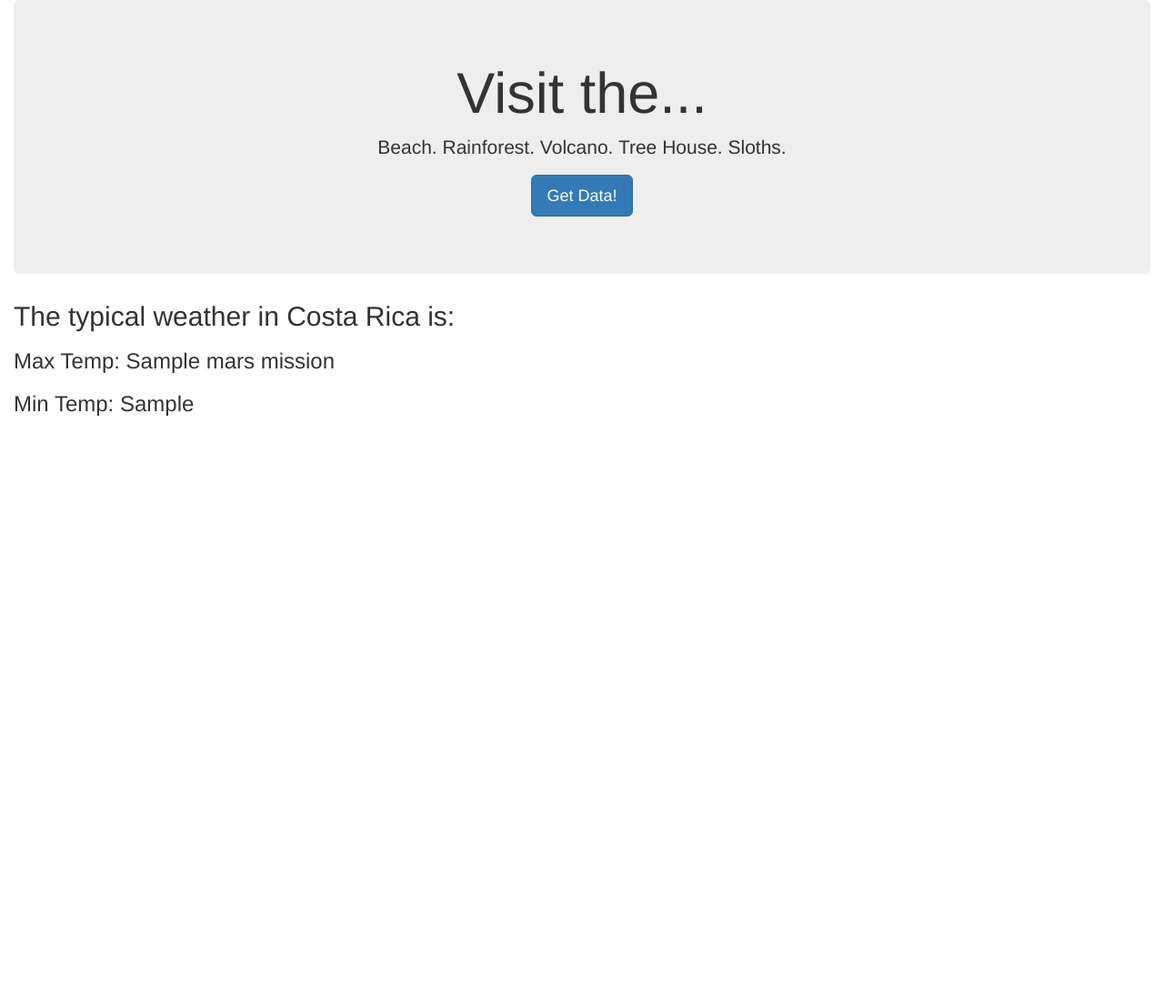
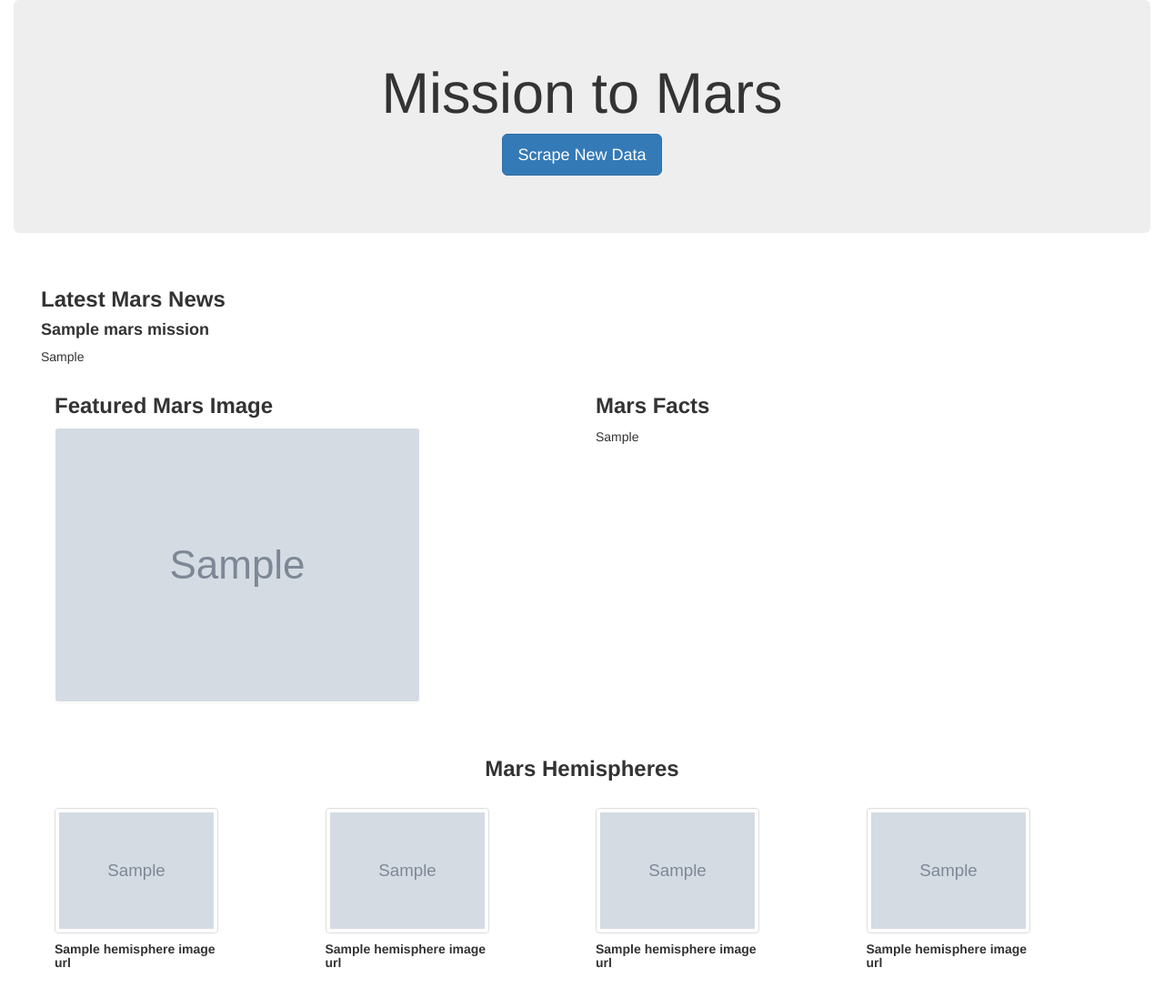
Before and after one commit to sherintm/web-scraping-challenge, a Flask app: page / in a window 1280 px wide. Shown: the whole page at 91% size. Before the commit the page ends 457 px from the top, so only its background shows below. Run offline with Flask 2, Linux system fonts and the light colour scheme; grey boxes marked "Sample" are stand-in pictures; a database or web service that is not in the repository returns one stand-in record (values such as "Sample title"); some libraries are stand-ins or nearby versions.

Commit message:
changes to index.html

```diff
--- a/Mission_to_Mars/app.py
+++ b/Mission_to_Mars/app.py
@@ -35,6 +35,5 @@
     return redirect("/", code=302)
     # Redirect back to home page
 
-
 if __name__ == "__main__":
     app.run(debug=True)
--- a/Mission_to_Mars/templates/index.html
+++ b/Mission_to_Mars/templates/index.html
@@ -5,23 +5,71 @@
   <meta charset="UTF-8">
   <meta name="viewport" content="width=device-width, initial-scale=1.0">
   <meta http-equiv="X-UA-Compatible" content="ie=edge">
-  <title>Costa Rica Weather</title>
+  <title>MissionToMars</title>
   <link rel="stylesheet" href="https://maxcdn.bootstrapcdn.com/bootstrap/3.3.7/css/bootstrap.min.css">
 </head>
 
 <body>
-  <div class="container-fluid">
-    <div class="jumbotron text-center">
-      <h1>Visit the...</h1>
-      <p>Beach. Rainforest. Volcano. Tree House. Sloths.</p>
-      <p><a class="btn btn-primary btn-lg" href="/scrape" role="button">Get Data!</a></p>
+    <div class="container-fluid">
+        <div class="jumbotron text-center">
+        <h1 class='title'>Mission to Mars</h1>
+        <p><a class="btn btn-primary btn-lg" href="/scrape" role="button">Scrape New Data</a></p>
+        </div>
+        <div class="row" style="padding: 10px 30px 10px;">
+            <div class="col-lg-12">
+            <h3><strong>Latest Mars News</strong></h3>
+            <h4><strong>{{ mars_data.news_title }}</strong></h4>
+            <p>{{ mars_data.news_p }}</p>
+                <div class="col-lg-6 col-md-6">
+            </div>
+        </div>
+            <div class="row" style="padding: 10px 30px 10px;">
+            <div class="col-lg-6 col-md-6">
+                <h3><strong>Featured Mars Image</strong></h3>
+                <img class="panel" src="{{mars_data.featured_image_url}}" alt="Mars Image">
+            </div>
+            <div class="col-lg-6">
+                <h3><strong>Mars Facts</strong></h3>
+                {{mars_data.mars_table | safe}}
+            </div>
+        </div>
+        <div class="row" style="padding: 10px 30px 10px;">
+            <h3 class="text-center"><strong>Mars Hemispheres</strong></h3>
+        </div>
+        <div class="row" style="padding: 10px 30px 10px;">
+            <div class="col-lg-3">
+                <div class="card border-primary mb-3" style="max-width: 18rem;">
+                    <img class="card-img-top img-thumbnail" src="{{mars_data.hemisphere_image_urls[0]['img_url']}}" alt="Card image cap">
+                    <div class="card-body">
+                      <h5 class="card-title"><strong>{{mars_data.hemisphere_image_urls[0]['title']}}</strong></h5>
+                    </div>
+                </div>
+            </div>
+            <div class="col-lg-3">
+                <div class="card border-primary mb-3" style="max-width: 18rem;">
+                    <img class="card-img-top img-thumbnail" src="{{mars_data.hemisphere_image_urls[0]['img_url']}}" alt="Card image cap">
+                    <div class="card-body">
+                      <h5 class="card-title"><strong>{{mars_data.hemisphere_image_urls[0]['title']}}</strong></h5>
+                    </div>
+                </div>
+            </div>
+            <div class="col-lg-3">
+                <div class="card border-primary mb-3" style="max-width: 18rem;">
+                    <img class="card-img-top img-thumbnail" src="{{mars_data.hemisphere_image_urls[0]['img_url']}}" alt="Card image cap">
+                    <div class="card-body">
+                      <h5 class="card-title"><strong>{{mars_data.hemisphere_image_urls[0]['title']}}</strong></h5>
+                    </div>
+                </div>
+            </div>
+            <div class="col-lg-3">
+                <div class="card border-primary mb-3" style="max-width: 18rem;">
+                    <img class="card-img-top img-thumbnail" src="{{mars_data.hemisphere_image_urls[0]['img_url']}}" alt="Card image cap">
+                    <div class="card-body">
+                      <h5 class="card-title"><strong>{{mars_data.hemisphere_image_urls[0]['title']}}</strong></h5>
+                    </div>
+                </div>
+            </div>
     </div>
-
-    <h2>The typical weather in Costa Rica is:</h2>
-    <h3>Max Temp: {{ mars_data.news_title }}</h3>
-    <h3>Min Temp: {{ mars_data.news_p }}</h3>
-  </div>
-  </div>
 </body>
 
 </html>
```
